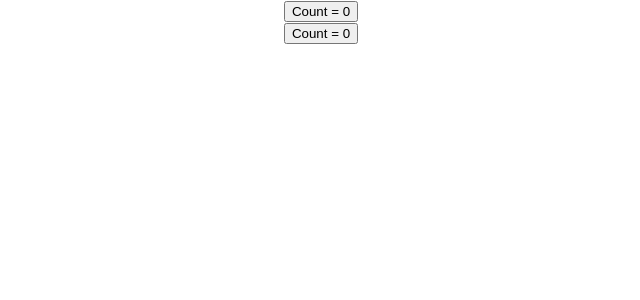
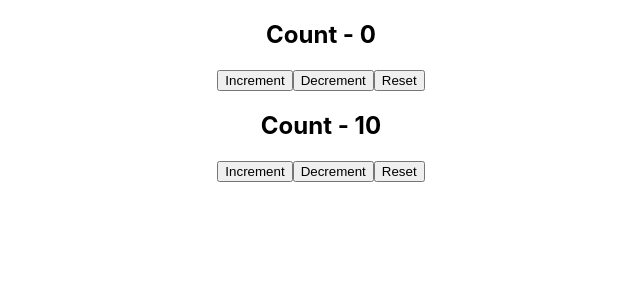
Before and after one commit to BandoCoder/hooks-lessons-2, a React (Create React App) app: page / in a window 1280 px wide. Shown: the top 300 px of the page, without its empty margins (319-959 px from the left). Built offline with nearby package versions, Linux system fonts and the light colour scheme.

Commit message:
counter custom hook

```diff
--- a/src/App.js
+++ b/src/App.js
@@ -1,6 +1,8 @@
 import "./App.css";
 import ClassTimer from "./components/ClassTimer";
 import Counter from "./components/Counter";
+import Counter1 from "./components/Counter1";
+import Counter2 from "./components/Counter2";
 import DataFetching from "./components/DataFetching";
 import DataFetchingTwo from "./components/DataFetchingTwo";
 import DocTitleOne from "./components/DocTitleOne";
@@ -12,8 +14,8 @@
 function App() {
   return (
     <div className="App">
-      <DocTitleOne />
-      <DocTitleTwo />
+      <Counter1 />
+      <Counter2 />
     </div>
   );
 }
--- /dev/null
+++ b/src/components/Counter1.js
@@ -0,0 +1,16 @@
+import React, { useState } from "react";
+import useCounter from "./Hooks/useCounter";
+
+function Counter1() {
+  const [count, increment, decrement, reset] = useCounter(0, 1);
+  return (
+    <div>
+      <h2>Count - {count}</h2>
+      <button onClick={increment}>Increment</button>
+      <button onClick={decrement}>Decrement</button>
+      <button onClick={reset}>Reset</button>
+    </div>
+  );
+}
+
+export default Counter1;
--- /dev/null
+++ b/src/components/Counter2.js
@@ -0,0 +1,16 @@
+import React, { useState } from "react";
+import useCounter from "./Hooks/useCounter";
+
+function Counter2() {
+  const [count, increment, decrement, reset] = useCounter(10, 10);
+  return (
+    <div>
+      <h2>Count - {count}</h2>
+      <button onClick={increment}>Increment</button>
+      <button onClick={decrement}>Decrement</button>
+      <button onClick={reset}>Reset</button>
+    </div>
+  );
+}
+
+export default Counter2;
--- /dev/null
+++ b/src/components/Hooks/useCounter.js
@@ -0,0 +1,19 @@
+import { useState } from "react";
+
+function useCounter(initialCount = 0, value) {
+  const [count, setCount] = useState(initialCount);
+
+  const increment = () => {
+    setCount((prevCount) => prevCount + value);
+  };
+  const decrement = () => {
+    setCount((prevCount) => prevCount - value);
+  };
+  const reset = () => {
+    setCount(0);
+  };
+
+  return [count, increment, decrement, reset];
+}
+
+export default useCounter;
```
